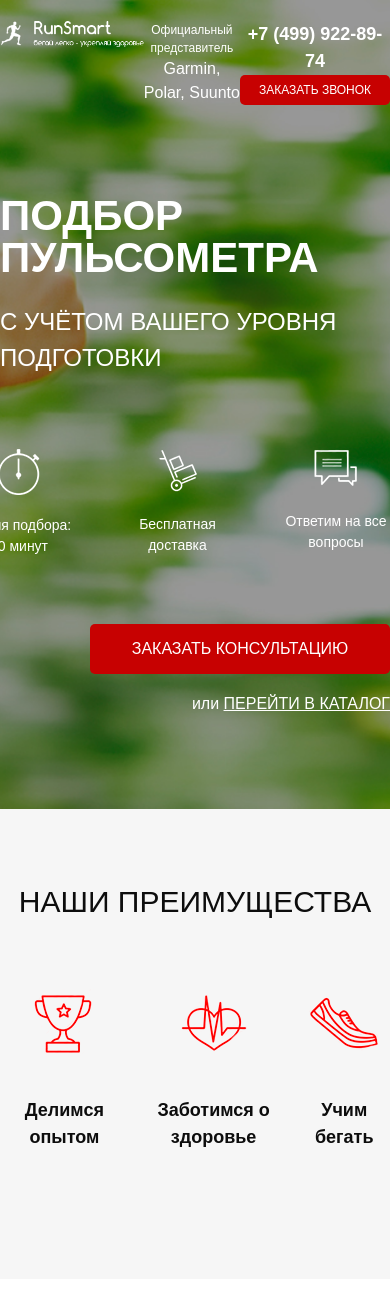
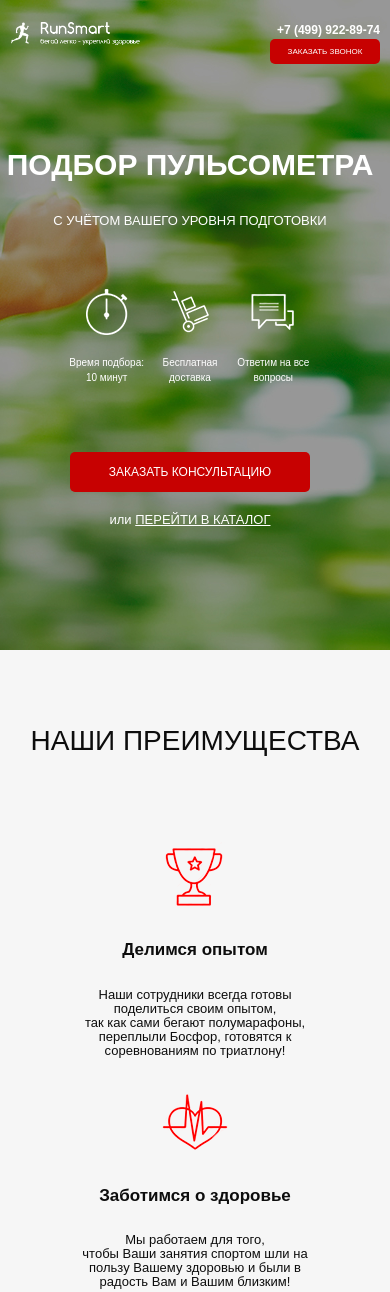
Before and after one commit to VsevolodKh/Udemy-Web-developer-2020, a plain HTML site: page Pulsometrs/src/index.html in a window 390 px wide. Shown: the top 1292 px of the page. Drawn offline with Linux system fonts and the light colour scheme.

Commit message:
second section and media were added

```diff
--- a/Pulsometrs/src/index.html
+++ b/Pulsometrs/src/index.html
@@ -15,7 +15,7 @@
                 <a href="#" class="header__logo">
                     <img src="icons/logo.png" alt="logo">
                 </a>
-                <div class="header__official">
+                <div class="header__official xs-hidden">
                     Официальный представитель
                     <span>Garmin, Polar, Suunto</span>
                 </div>
@@ -61,14 +61,33 @@
                     <div class="advantages__icon">
                         <img src="icons/advantagers/cup.png" alt="cup">
                         <div class="advantages__descr">Делимся опытом</div>
+                        <div class="advantages__text">
+                            Наши сотрудники всегда готовы <br>
+                            поделиться своим опытом, <br>
+                            так как сами бегают полумарафоны, <br>
+                            переплыли Босфор, готовятся к <br>
+                            соревнованиям по триатлону!
+                        </div>
                     </div>
                     <div class="advantages__icon">
                         <img src="icons/advantagers/heart.png" alt="heart">
                         <div class="advantages__descr">Заботимся о здоровье</div>
+                        <div class="advantages__text">
+                            Мы работаем для того, <br>
+                            чтобы Ваши занятия спортом шли на <br>
+                            пользу Вашему здоровью и были в <br>
+                            радость Вам и Вашим близким!
+                        </div>
                     </div>
                     <div class="advantages__icon">
                     <img src="icons/advantagers/shoe.png" alt="shoe">
                     <div class="advantages__descr">Учим бегать</div>
+                    <div class="advantages__text">
+                        Помогаем с обучением <br>
+                        правильной технике бега! <br>
+                        Дружим с крупнейшей школой бега в <br>
+                        России - <a href="#">I LOVE RUNNING</a>.
+                    </div>
                 </div>
             </div>
         </div>
--- a/Pulsometrs/src/sass/_advantages.sass
+++ b/Pulsometrs/src/sass/_advantages.sass
@@ -12,7 +12,6 @@
     &__icons
         display: flex
         justify-content: center
-        align-items: center
         margin-top: 65px
     &__icon
         display: block
@@ -26,3 +25,13 @@
         font-weight: 700
         text-align: center
         color: #0d0d0d
+    &__text
+        margin-top: 25px
+        text-align: center
+        font-size: 14px
+        line-height: 14px
+        font-weight: 500
+        color: #0d0d0d
+        a
+            color: $main-color
+            text-decoration: underline
--- /dev/null
+++ b/Pulsometrs/src/sass/_media.sass
@@ -0,0 +1,95 @@
+@media (max-width: 991px)
+    .header
+        padding: 0 10px 0 10px
+        &__logo
+            width: 245px
+    .promo
+        &__wrapper
+            padding-right: 10px
+        &__header
+            font-size: 35px
+        &__subheader
+            font-size: 22px
+        &__icons
+            margin-top: 60px
+    .button
+        &_main
+            margin-top: 65px
+            width: 280px
+    .advantages
+        &__header
+            font-size: 27px
+        &__descr
+            font-size: 17px
+        &__text
+            font-size: 13px
+
+@media (max-width: 767px)
+    .header
+        &__logo
+            width: 200px
+        &__official
+            span
+                font-size: 14px
+        &__phone
+            font-size: 14px
+    .button
+        width: 140px
+        height: 25px
+        font-size: 10px
+        &_main
+            width: 280px
+            height: 50px
+            font-size: 15px
+            margin-top: 67px
+    .promo
+        &__wrapper
+            align-items: center
+            margin-top: 80px
+        &__header
+            font-size: 33px
+    .advantages
+        &__icons
+            flex-direction: column
+            margin-top: 50px
+        &__icon
+            margin-top: 30px
+        &__descr
+            margin-top: 25px
+
+@media (max-width: 575px)
+    .xs-hidden
+        display: none
+    .header
+        &__logo
+            width: 130px
+        &__phone
+            font-size: 12px
+    .promo
+        &__header
+            font-size: 30px;
+            text-align: center;
+        &__subheader
+            font-size: 13px
+        &__icons
+            width: 250px
+            margin-top: 50px
+            align-items: baseline;
+        &__icon
+            font-size: 10px
+        &__link
+            font-size: 13px
+    .advantages
+        &__header
+            font-size: 28px;
+            text-align: center;
+
+    .button
+        width: 110px
+        height: 25px
+        font-size: 8px
+        &_main
+            width: 240px;
+            height: 40px;
+            font-size: 12px;
+            margin-top: 67px
--- a/Pulsometrs/src/sass/style.sass
+++ b/Pulsometrs/src/sass/style.sass
@@ -11,3 +11,4 @@
 @import 'header'
 @import 'button'
 @import 'advantages'
+@import "media"
```
Also changed, not shown: Pulsometrs/src/css/media.min.css (added), Pulsometrs/src/css/style.min.css, 2 other files.
